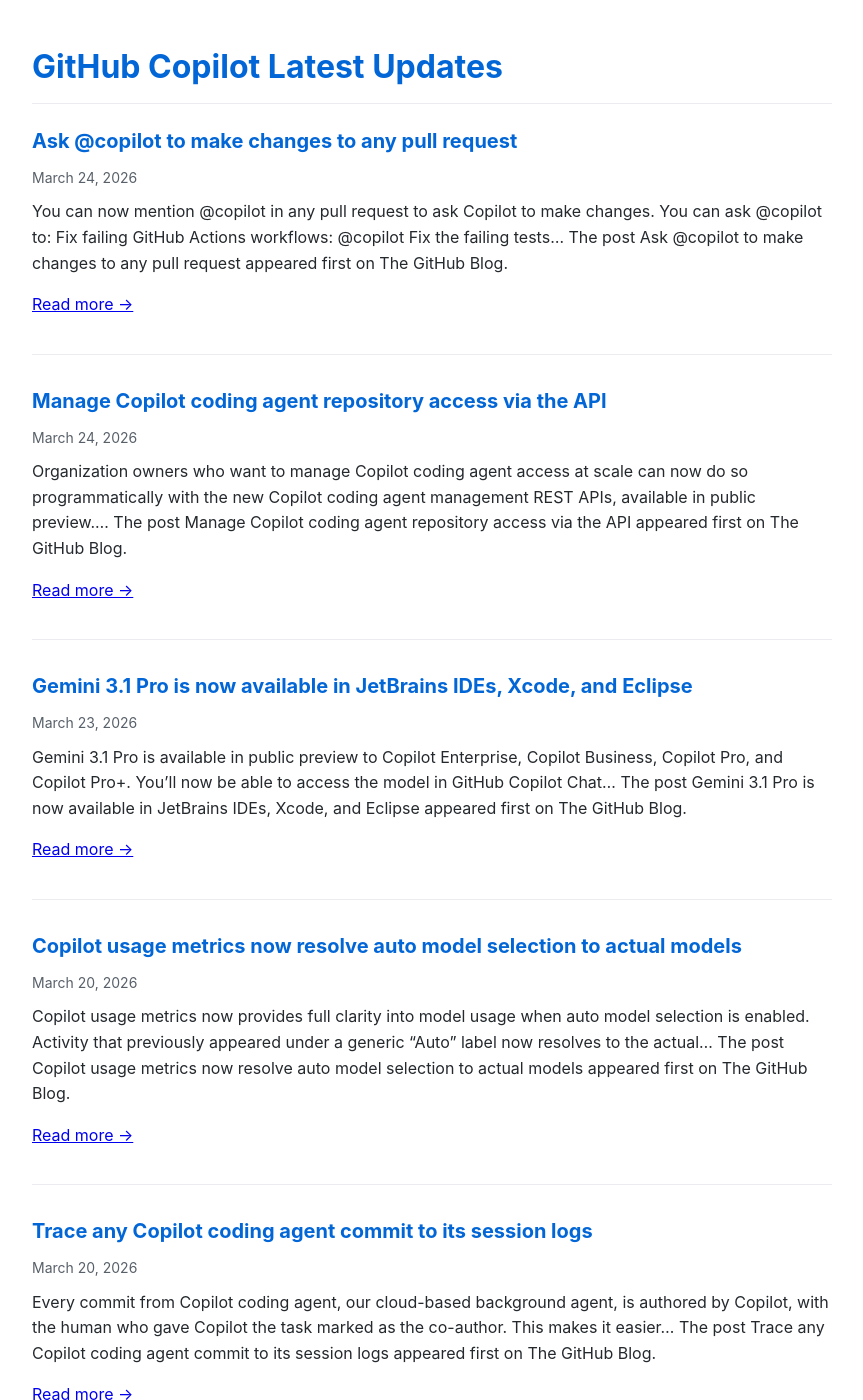
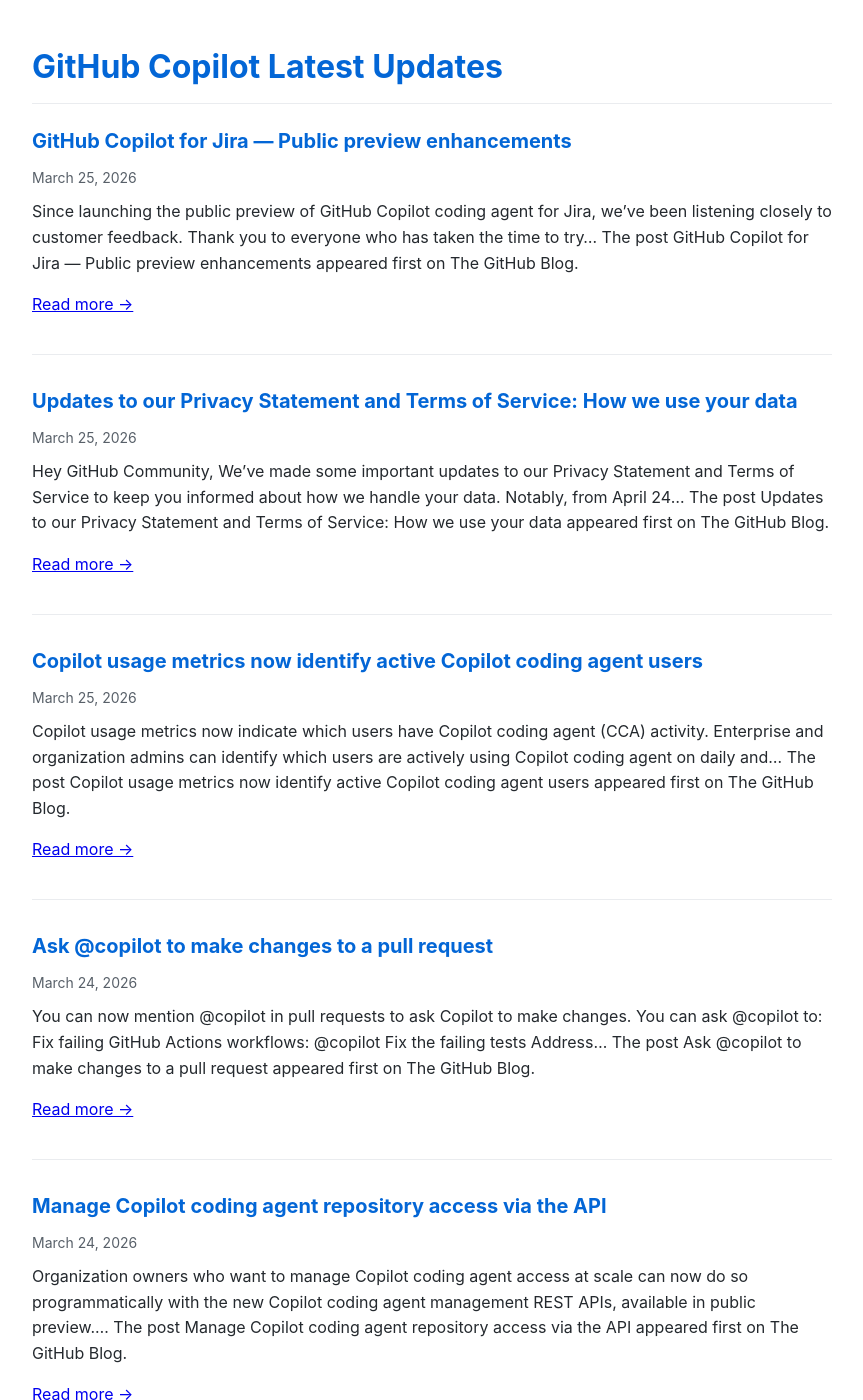
Before and after one commit to Oregand/oregand.github.io, a Jekyll site: the page copilot-feed.html, which Jekyll copies as it is, in a window 1280 px wide and 1400 px high. Shown: the whole window, without its empty margins (208-1071 px from the left). Built offline with Jekyll 4.4.1, drawn with Linux system fonts in a browser that asks for light colours; some of the changed text lies outside the part shown.

Commit message:
Update RSS feed

```diff
--- a/copilot-feed.html
+++ b/copilot-feed.html
@@ -65,12 +65,51 @@
 
   <div class="feed-item">
     <div class="feed-title">
-      <a href="https://github.blog/changelog/2026-03-24-ask-copilot-to-make-changes-to-any-pull-request" target="_blank">Ask @copilot to make changes to any pull request</a>
+      <a href="https://github.blog/changelog/2026-03-25-github-copilot-for-jira-public-preview-enhancements" target="_blank">GitHub Copilot for Jira — Public preview enhancements</a>
+    </div>
+    <div class="feed-date">March 25, 2026</div>
+    <div class="feed-description">
+      Since launching the public preview of GitHub Copilot coding agent for Jira, we&#8217;ve been listening closely to customer feedback. Thank you to everyone who has taken the time to try&#8230;
+The post GitHub Copilot for Jira — Public preview enhancements appeared first on The GitHub Blog.
+
+      <p><a href="https://github.blog/changelog/2026-03-25-github-copilot-for-jira-public-preview-enhancements" target="_blank">Read more →</a></p>
+    </div>
+  </div>
+
+  <div class="feed-item">
+    <div class="feed-title">
+      <a href="https://github.blog/changelog/2026-03-25-updates-to-our-privacy-statement-and-terms-of-service-how-we-use-your-data" target="_blank">Updates to our Privacy Statement and Terms of Service: How we use your data</a>
+    </div>
+    <div class="feed-date">March 25, 2026</div>
+    <div class="feed-description">
+      Hey GitHub Community, We&#8217;ve made some important updates to our Privacy Statement and Terms of Service to keep you informed about how we handle your data. Notably, from April 24&#8230;
+The post Updates to our Privacy Statement and Terms of Service: How we use your data appeared first on The GitHub Blog.
+
+      <p><a href="https://github.blog/changelog/2026-03-25-updates-to-our-privacy-statement-and-terms-of-service-how-we-use-your-data" target="_blank">Read more →</a></p>
+    </div>
+  </div>
+
+  <div class="feed-item">
+    <div class="feed-title">
+      <a href="https://github.blog/changelog/2026-03-25-copilot-usage-metrics-now-identify-active-copilot-coding-agent-users" target="_blank">Copilot usage metrics now identify active Copilot coding agent users</a>
+    </div>
+    <div class="feed-date">March 25, 2026</div>
+    <div class="feed-description">
+      Copilot usage metrics now indicate which users have Copilot coding agent (CCA) activity. Enterprise and organization admins can identify which users are actively using Copilot coding agent on daily and&#8230;
+The post Copilot usage metrics now identify active Copilot coding agent users appeared first on The GitHub Blog.
+
+      <p><a href="https://github.blog/changelog/2026-03-25-copilot-usage-metrics-now-identify-active-copilot-coding-agent-users" target="_blank">Read more →</a></p>
+    </div>
+  </div>
+
+  <div class="feed-item">
+    <div class="feed-title">
+      <a href="https://github.blog/changelog/2026-03-24-ask-copilot-to-make-changes-to-any-pull-request" target="_blank">Ask @copilot to make changes to a pull request</a>
     </div>
     <div class="feed-date">March 24, 2026</div>
     <div class="feed-description">
-      You can now mention @copilot in any pull request to ask Copilot to make changes. You can ask @copilot to: Fix failing GitHub Actions workflows: @copilot Fix the failing tests&#8230;
-The post Ask @copilot to make changes to any pull request appeared first on The GitHub Blog.
+      You can now mention @copilot in pull requests to ask Copilot to make changes. You can ask @copilot to: Fix failing GitHub Actions workflows: @copilot Fix the failing tests Address&#8230;
+The post Ask @copilot to make changes to a pull request appeared first on The GitHub Blog.
 
       <p><a href="https://github.blog/changelog/2026-03-24-ask-copilot-to-make-changes-to-any-pull-request" target="_blank">Read more →</a></p>
     </div>
@@ -154,47 +193,8 @@ The post More visibility into Copilot coding agent sessions appeared first on Th
     </div>
   </div>
 
-  <div class="feed-item">
-    <div class="feed-title">
-      <a href="https://github.blog/changelog/2026-03-19-copilot-coding-agent-now-starts-work-50-faster" target="_blank">Copilot coding agent now starts work 50% faster</a>
-    </div>
-    <div class="feed-date">March 19, 2026</div>
-    <div class="feed-description">
-      We&#8217;ve optimized Copilot coding agent so it now starts work 50% faster. You can hand work to Copilot coding agent in many ways, including assigning an issue to Copilot, entering&#8230;
-The post Copilot coding agent now starts work 50% faster appeared first on The GitHub Blog.
-
-      <p><a href="https://github.blog/changelog/2026-03-19-copilot-coding-agent-now-starts-work-50-faster" target="_blank">Read more →</a></p>
-    </div>
-  </div>
-
-  <div class="feed-item">
-    <div class="feed-title">
-      <a href="https://github.blog/changelog/2026-03-18-configure-copilot-coding-agents-validation-tools" target="_blank">Configure Copilot coding agent’s validation tools</a>
-    </div>
-    <div class="feed-date">March 18, 2026</div>
-    <div class="feed-description">
-      When Copilot coding agent writes code, it automatically runs your project&#8217;s tests and linter. It also runs GitHub&#8217;s security and quality validation tools, including CodeQL, the GitHub Advisory Database, secret&#8230;
-The post Configure Copilot coding agent&#8217;s validation tools appeared first on The GitHub Blog.
-
-      <p><a href="https://github.blog/changelog/2026-03-18-configure-copilot-coding-agents-validation-tools" target="_blank">Read more →</a></p>
-    </div>
-  </div>
-
-  <div class="feed-item">
-    <div class="feed-title">
-      <a href="https://github.blog/changelog/2026-03-18-gpt-5-3-codex-long-term-support-in-github-copilot" target="_blank">GPT-5.3-Codex long-term support in GitHub Copilot</a>
-    </div>
-    <div class="feed-date">March 18, 2026</div>
-    <div class="feed-description">
-      To give enterprises the stability they need for internal security and safety reviews, GitHub has established a new commitment with long-term support (LTS) models available for Copilot Business and Copilot&#8230;
-The post GPT-5.3-Codex long-term support in GitHub Copilot appeared first on The GitHub Blog.
-
-      <p><a href="https://github.blog/changelog/2026-03-18-gpt-5-3-codex-long-term-support-in-github-copilot" target="_blank">Read more →</a></p>
-    </div>
-  </div>
-
   <div class="update-info">
-    Feed last updated: March 25, 2026 at 12:08 PM
+    Feed last updated: March 26, 2026 at 12:07 AM
   </div>
 </body>
 </html>
```
